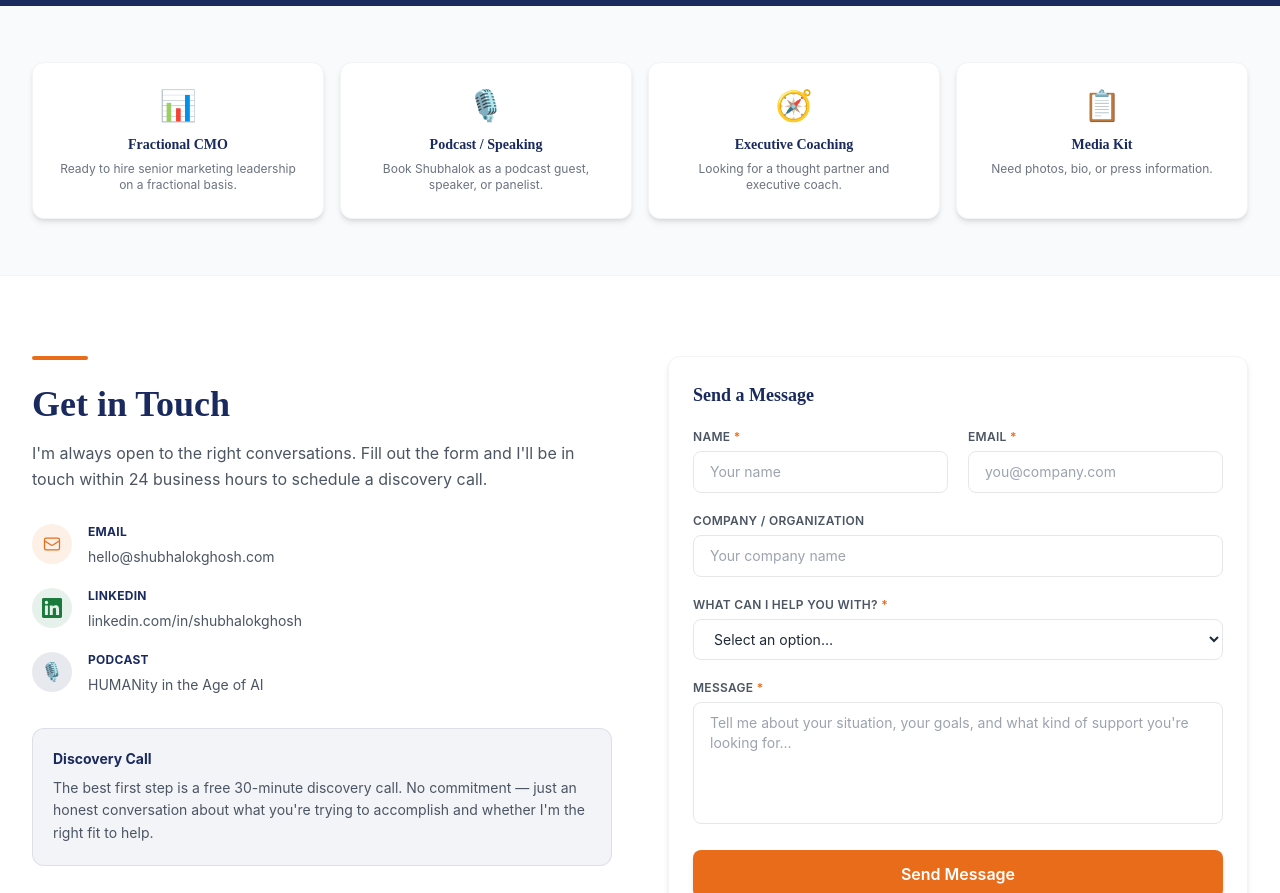
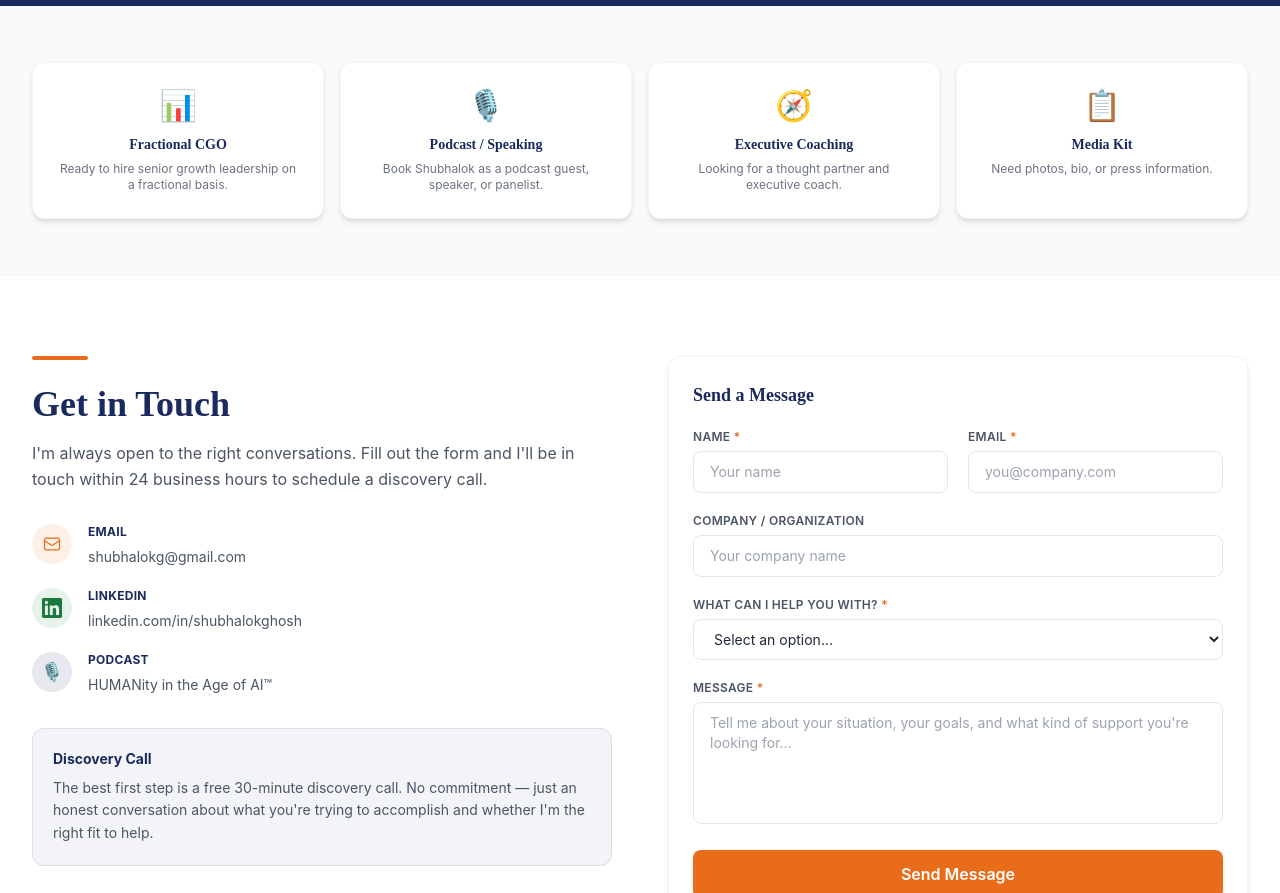
Before and after one commit to shubhalokg/shubhalok-website, a Next.js app: page /contact in a window 1280 px wide. Shown: the part 420-1313 px from the top of the page. Built offline with nearby package versions, Linux system fonts and the light colour scheme.

Commit message:
Update Contact page: Fractional CGO, email, trademark

```diff
--- a/app/(main)/contact/page.tsx
+++ b/app/(main)/contact/page.tsx
@@ -4,7 +4,7 @@ import { useState } from 'react'
 import Link from 'next/link'
 
 const inquiryTypes = [
-  'Fractional CMO Inquiry',
+  'Fractional CGO Inquiry',
   'Marketing Services Project',
   'Podcast Production',
   'Executive Coaching',
@@ -16,8 +16,8 @@ const inquiryTypes = [
 const contactReasons = [
   {
     icon: '📊',
-    title: 'Fractional CMO',
-    desc: 'Ready to hire senior marketing leadership on a fractional basis.',
+    title: 'Fractional CGO',
+    desc: 'Ready to hire senior growth leadership on a fractional basis.',
     href: '#contact-form',
   },
   {
@@ -127,10 +127,10 @@ export default function ContactPage() {
                   <div>
                     <p className="text-xs font-bold uppercase tracking-wide text-brand-navy mb-1">Email</p>
                     <a
-                      href="mailto:hello@shubhalokghosh.com"
+                      href="mailto:shubhalokg@gmail.com"
                       className="text-gray-600 hover:text-brand-orange transition-colors text-sm"
                     >
-                      hello@shubhalokghosh.com
+                      shubhalokg@gmail.com
                     </a>
                   </div>
                 </div>
@@ -164,7 +164,7 @@ export default function ContactPage() {
                       href="/work-podcast"
                       className="text-gray-600 hover:text-brand-orange transition-colors text-sm"
                     >
-                      HUMANity in the Age of AI
+                      HUMANity in the Age of AI™
                     </Link>
                   </div>
                 </div>
```
